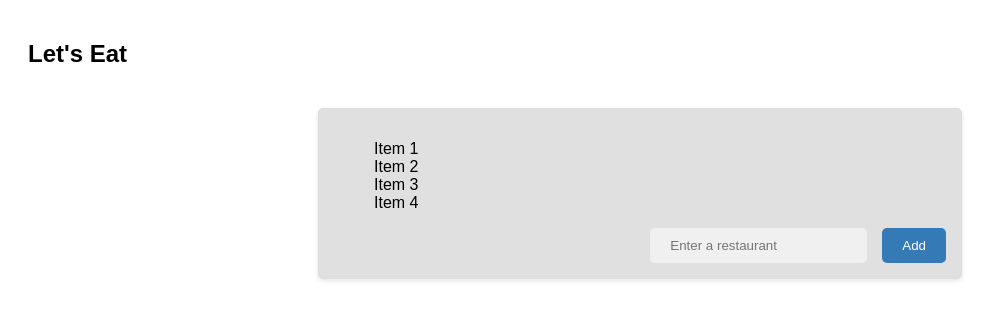
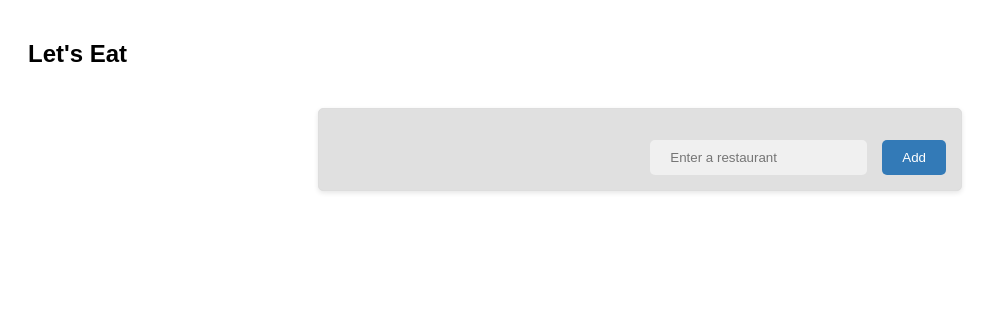
Before and after one commit to eightS1X/LetsEat, an Angular app in the folder letsEat/: page / in a window 1280 px wide. Shown: the top 320 px of the page, without its empty margins (0-996 px from the left). Built offline with nearby package versions, Linux system fonts and the light colour scheme.

Commit message:
clear out the initial items array

```diff
--- a/letsEat/src/app/item-list/item-list.component.ts
+++ b/letsEat/src/app/item-list/item-list.component.ts
@@ -6,7 +6,7 @@ import { Component } from '@angular/core';
   styleUrls: ['./item-list.component.scss']
 })
 export class ItemListComponent {
-  items: string[] = ['Item 1', 'Item 2', 'Item 3', 'Item 4'];
+  items: string[] = [];
   inputData: string = "";
 
   onClick() {
```
